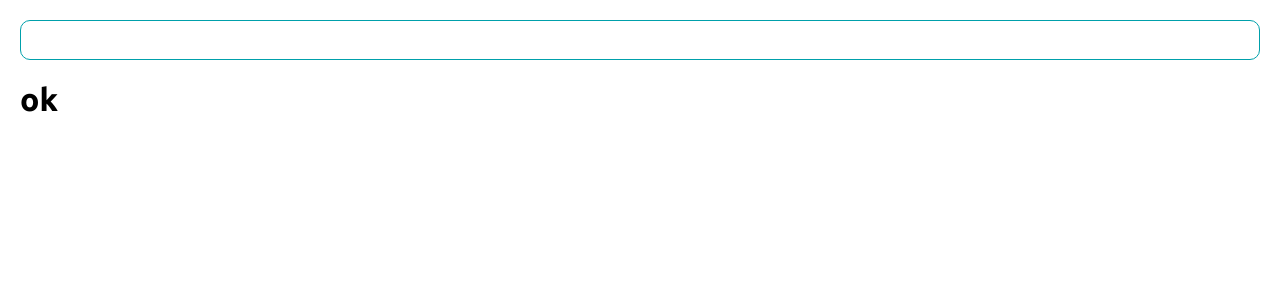
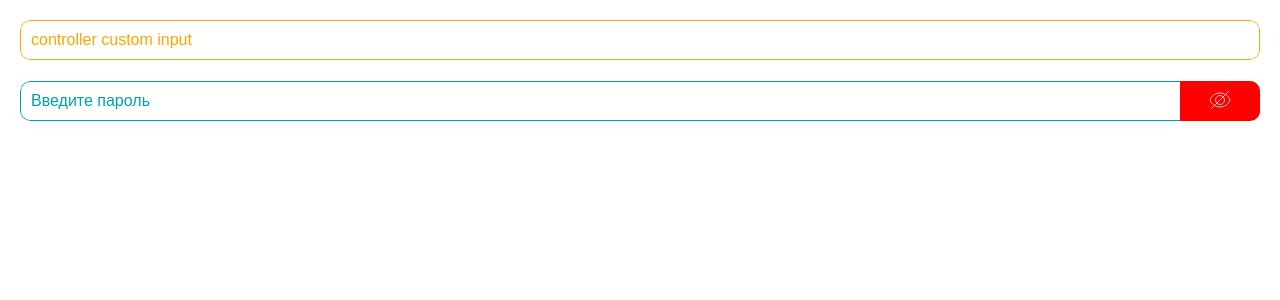
Before and after one commit to INDEX-GG/UI-Library, a React (Create React App) app: page / in a window 1280 px wide. Shown: the top 300 px of the page. Built offline with nearby package versions, Linux system fonts and the light colour scheme.

Commit message:
update input and add input password

```diff
--- /dev/null
+++ b/src/UI/InputPasswordUI/InputPasswordUI.tsx
@@ -0,0 +1,38 @@
+import React from "react";
+import { InputUI } from "UI/InputUI/InputUI";
+import { useInputPasswordUI } from "UI/InputPasswordUI/useInputPasswordUI";
+import { IInputUIProps } from "UI/InputUI/types";
+import PasswordShowIcon from "./assets/PasswordShowIcon/PasswordShowIcon";
+import PasswordHiddenIcon from "./assets/PasswordHiddenIcon/PasswordHiddenIcon";
+
+type IInputPasswordUIProps = Omit<IInputUIProps, "iconObj" | "iconObj"> &
+  Required<Pick<IInputUIProps, "inputProps">>;
+
+const InputPasswordUI = (props: IInputPasswordUIProps) => {
+  //props
+  const { inputProps, ...otherProps } = props;
+
+  const { isShowPassword, passwordType, handleChangeShowPassword } =
+    useInputPasswordUI(inputProps.onChange);
+  const IconComponent = isShowPassword ? PasswordShowIcon : PasswordHiddenIcon;
+
+  return (
+    <InputUI
+      {...otherProps}
+      iconObj={{
+        width: 80,
+        isVisible: true,
+        IconComponent,
+        position: "right",
+        onClick: handleChangeShowPassword,
+      }}
+      inputProps={{
+        placeholder: "Введите пароль",
+        ...inputProps,
+        type: passwordType,
+      }}
+    />
+  );
+};
+
+export default React.memo(InputPasswordUI);
--- /dev/null
+++ b/src/UI/InputPasswordUI/assets/PasswordHiddenIcon/PasswordHiddenIcon.tsx
@@ -0,0 +1,21 @@
+import React from "react";
+
+const PasswordHiddenIcon = () => {
+  return (
+    <svg
+      width="22"
+      height="20"
+      viewBox="0 0 22 20"
+      fill="none"
+      xmlns="http://www.w3.org/2000/svg">
+      <circle cx="11" cy="10" r="4.5" stroke="#C7C7C7" />
+      <path
+        d="M11 3C4.75 3 1.72917 7.56944 1 10C1.72917 12.2361 4.75 17 11 17C17.25 17 20.2708 12.2361 21 10C20.2708 7.56944 17.25 3 11 3Z"
+        stroke="#C7C7C7"
+      />
+      <path d="M20 1L2 19" stroke="#C7C7C7" />
+    </svg>
+  );
+};
+
+export default PasswordHiddenIcon;
--- /dev/null
+++ b/src/UI/InputPasswordUI/assets/PasswordShowIcon/PasswordShowIcon.tsx
@@ -0,0 +1,20 @@
+import React from "react";
+
+const PasswordShowIcon = () => {
+  return (
+    <svg
+      width="22"
+      height="16"
+      viewBox="0 0 22 16"
+      fill="none"
+      xmlns="http://www.w3.org/2000/svg">
+      <circle cx="11" cy="8" r="4.5" stroke="#C7C7C7" />
+      <path
+        d="M11 1C4.75 1 1.72917 5.56944 1 8C1.72917 10.2361 4.75 15 11 15C17.25 15 20.2708 10.2361 21 8C20.2708 5.56944 17.25 1 11 1Z"
+        stroke="#C7C7C7"
+      />
+    </svg>
+  );
+};
+
+export default PasswordShowIcon;
--- /dev/null
+++ b/src/UI/InputPasswordUI/useInputPasswordUI.ts
@@ -0,0 +1,25 @@
+import { ChangeEventHandler, useState } from "react";
+
+type InputPropsChange = ChangeEventHandler<HTMLInputElement> | undefined;
+
+export const useInputPasswordUI = (
+  handleChangeNativeInput: InputPropsChange,
+) => {
+  const [isShowPassword, setIsShowPassword] = useState<boolean>();
+  const passwordType: "text" | "password" = isShowPassword
+    ? "text"
+    : "password";
+
+  const handleChangeShowPassword = () =>
+    setIsShowPassword((prevState) => !prevState);
+
+  const handleModificationPasswordValue = (e) => {
+    handleChangeNativeInput();
+  };
+
+  return {
+    passwordType,
+    isShowPassword,
+    handleChangeShowPassword,
+  };
+};
--- a/src/UI/InputUI/InputUI.tsx
+++ b/src/UI/InputUI/InputUI.tsx
@@ -21,31 +21,66 @@ export const InputUI = forwardRef<HTMLInputElement, IInputUIProps>(
   ) => {
     //? styled-components
     const {
+      ContainerSC = ContainerDefaultSC,
+      InputContainerSC = InputContainerDefaultSC,
       InputSC = InputDefaultSC,
-      InputContainerSC = InputContainerDefaultSC,
+      InputIconButtonSC = InputIconButtonDefaultSC,
       InputErrorTextSC = InputErrorTextDefaultSC,
       InputErrorContainerSC = InputErrorContainerDefaultSC,
     } = styledComponents as Required<typeof styledComponents>;
+
     //? main-logic
-    const { errorMessage, isVisibleError, isError } = useInputUI({ iconObj, error, inputProps });
+    const {
+      errorMessage,
+      isVisibleError,
+      isError,
+      IconComponent,
+      isVisibleIcon,
+    } = useInputUI({
+      iconObj,
+      error,
+      inputProps,
+    });
+
+    console.log(iconObj);
 
     return (
-      <InputContainerSC>
-        <InputSC {...inputProps} ref={ref} isError={isError} />
+      <ContainerSC>
+        <InputContainerSC>
+          <InputSC
+            {...inputProps}
+            ref={ref}
+            isError={isError}
+            iconWidth={iconObj.width}
+            iconPosition={iconObj.position}
+          />
+          {isVisibleIcon && (
+            <InputIconButtonSC
+              iconWidth={iconObj.width}
+              iconPosition={iconObj.position}
+              onClick={iconObj.onClick}>
+              {IconComponent && <IconComponent />}
+            </InputIconButtonSC>
+          )}
+        </InputContainerSC>
         {isVisibleError && (
           <InputErrorContainerSC>
-            <InputErrorTextSC isVisible={isError}>{errorMessage}</InputErrorTextSC>
+            <InputErrorTextSC isVisible={isError}>
+              {errorMessage}
+            </InputErrorTextSC>
           </InputErrorContainerSC>
         )}
-      </InputContainerSC>
+      </ContainerSC>
     );
   },
 );
 
 InputUI.displayName = "InputUI";
 const {
+  ContainerSC: ContainerDefaultSC,
+  InputContainerSC: InputContainerDefaultSC,
   InputSC: InputDefaultSC,
-  InputContainerSC: InputContainerDefaultSC,
+  InputIconButtonSC: InputIconButtonDefaultSC,
   InputErrorTextSC: InputErrorTextDefaultSC,
   InputErrorContainerSC: InputErrorContainerDefaultSC,
 } = InputUIStyledComponent;
--- a/src/UI/InputUI/style.ts
+++ b/src/UI/InputUI/style.ts
@@ -1,24 +1,61 @@
 import styled from "styled-components";
+import { IconPositionType } from "UI/InputUI/types";
+
+interface IInputIcon {
+  iconPosition: IconPositionType;
+  iconWidth: number;
+}
+
+interface IInput extends Partial<IInputIcon> {
+  isError: boolean;
+}
 
 const mainColor = "#00a0ab";
 const errorColor = "red";
+const borderRadius = 10;
 
-const InputContainerSC = styled("div")`
+const ContainerSC = styled("div")`
   width: 100%;
   position: relative;
 `;
 
-const InputSC = styled("input")<{ isError: boolean }>`
+const InputContainerSC = styled("div")`
+  position: relative;
+  overflow: hidden;
+  border-radius: ${borderRadius}px;
+`;
+
+const InputSC = styled("input")<IInput>`
   width: 100%;
   font-size: 16px;
   line-height: 18px;
   border: 1px solid ${({ isError }) => (isError ? errorColor : mainColor)};
-  border-radius: 10px;
-  padding: 10px;
+  border-radius: inherit;
+  padding: ${({ iconPosition = "left", iconWidth = 10 }) =>
+    iconPosition == "right"
+      ? `10px ${iconWidth + 10}px  10px 10px`
+      : iconPosition === "left"
+      ? `10px 10px 10px ${iconWidth + 10}px`
+      : "10px"};
   &::placeholder {
     color: ${({ isError }) => (isError ? errorColor : mainColor)};
     font-size: inherit;
   }
+`;
+
+const InputIconButtonSC = styled("button")<IInputIcon>`
+  width: ${({ iconWidth }) => iconWidth}px;
+  height: 100%;
+  background-color: red;
+  padding: 0;
+  position: absolute;
+  top: 0;
+  right: ${({ iconPosition }) => (iconPosition === "right" ? 0 : "auto")};
+  left: ${({ iconPosition }) => (iconPosition === "left" ? 0 : "auto")};
+
+  // delete inherit global style
+  border: 0;
+  cursor: pointer;
 `;
 
 const InputErrorContainerSC = styled("div")`
@@ -35,8 +72,10 @@ const InputErrorTextSC = styled("p")<{ isVisible: boolean }>`
 `;
 
 export const useInputUIStyles = () => ({
+  ContainerSC,
+  InputContainerSC,
   InputSC,
+  InputIconButtonSC,
+  InputErrorContainerSC,
   InputErrorTextSC,
-  InputContainerSC,
-  InputErrorContainerSC,
 });
--- a/src/UI/InputUI/types.ts
+++ b/src/UI/InputUI/types.ts
@@ -4,11 +4,19 @@ import { useInputUIStyles } from "UI/InputUI/style";
 // style-obj
 export const InputUIStyledComponent = useInputUIStyles();
 
+//export types
+export type IconPositionType = "right" | "left" | "auto";
+
 // types
 type inputStyledComponentsType = Partial<typeof InputUIStyledComponent>;
 type inputPropsType = InputHTMLAttributes<HTMLInputElement>;
-type errorType = { isError: boolean; errorMessage: string; isErrorDOM: boolean };
+type errorType = {
+  isError: boolean;
+  errorMessage: string;
+  isErrorDOM: boolean;
+};
 type iconObjType = {
+  width: number;
   isVisible: boolean;
   IconComponent: FC | null;
   position: "right" | "left" | "auto";
@@ -24,7 +32,8 @@ export interface IInputUIProps {
 }
 
 // default constants
-export const InputUIDefaultStyledComponents: inputStyledComponentsType = InputUIStyledComponent;
+export const InputUIDefaultStyledComponents: inputStyledComponentsType =
+  InputUIStyledComponent;
 export const InputUIDefaultInputProps: inputPropsType = {};
 export const InputUIDefaultError: errorType = {
   isError: false,
@@ -32,6 +41,7 @@ export const InputUIDefaultError: errorType = {
   isErrorDOM: true,
 };
 export const InputUIDefaultIcon: iconObjType = {
+  width: 30,
   isVisible: false,
   IconComponent: null,
   position: "auto",
--- a/src/UI/InputUI/useInputUI.ts
+++ b/src/UI/InputUI/useInputUI.ts
@@ -1,13 +1,26 @@
 import { IInputUIProps } from "UI/InputUI/types";
 
-export const useInputUI = (props: Required<Omit<IInputUIProps, "styledComponents">>) => {
-  const { error } = props;
-  // ?error
+export const useInputUI = (
+  props: Required<Omit<IInputUIProps, "styledComponents">>,
+) => {
+  //? props
+  const { error, iconObj } = props;
+  const { IconComponent } = iconObj;
+
+  //? icon
+  const isVisibleIcon = iconObj.isVisible && IconComponent;
+
+  //? error
   const { isError, errorMessage, isErrorDOM } = error;
   const isVisibleError = isErrorDOM ? true : isError;
+
   return {
+    // error
     isError,
     errorMessage,
     isVisibleError,
+    // icon
+    IconComponent,
+    isVisibleIcon,
   };
 };
--- a/src/components/InputUIElement/InputUIElement.tsx
+++ b/src/components/InputUIElement/InputUIElement.tsx
@@ -1,28 +1,48 @@
-import React, { useRef } from "react";
+import React, { useRef, useState } from "react";
 import { InputUI } from "UI/InputUI/InputUI";
 import styled from "styled-components";
 import { InputUIStyledComponent } from "UI/InputUI/types";
+import InputPasswordUI from "UI/InputPasswordUI/InputPasswordUI";
 
 const InputUIElement = () => {
+  const [value, setValue] = useState<string>("");
+  const [password, setPassword] = useState<string>("");
   const ref = useRef<HTMLInputElement>(null);
   return (
     <>
       <InputUI
         ref={ref}
+        inputProps={{
+          value,
+          placeholder: "controller custom input",
+          onChange: (e) => setValue(e.target.value),
+        }}
         error={{
           isError: false,
           isErrorDOM: true,
-          errorMessage:
-            "Это очень длинный текс с ошибкой для переноса, что может быть хуже чем на столько длинная ошибка? :( который не заставляем верстку прыгать",
+          errorMessage: "Error",
         }}
-        styledComponents={{ InputSC: CustomInputSC }}
+        styledComponents={{
+          InputSC: CustomInputSC,
+        }}
       />
-      <h1>ok</h1>
+      <InputPasswordUI
+        inputProps={{
+          value: password,
+          onChange: (e) => setPassword(e.target.value),
+        }}
+      />
     </>
   );
 };
 
 const { InputSC } = InputUIStyledComponent;
-const CustomInputSC = styled(InputSC)``;
+const CustomInputSC = styled(InputSC)`
+  color: orange;
+  border-color: orange;
+  &::placeholder {
+    color: orange;
+  }
+`;
 
 export default React.memo(InputUIElement);
```
Also changed, not shown: .prettierrc.json, src/UI/InputPasswordUI/assets/PasswordHiddenIcon/PasswordHiddenIcon.svg (renamed from src/assets/icon/PasswordHiddenIcon.svg), src/UI/InputPasswordUI/assets/PasswordShowIcon/PasswordShowIcon.svg, src/UI/InputUI/README.md.
